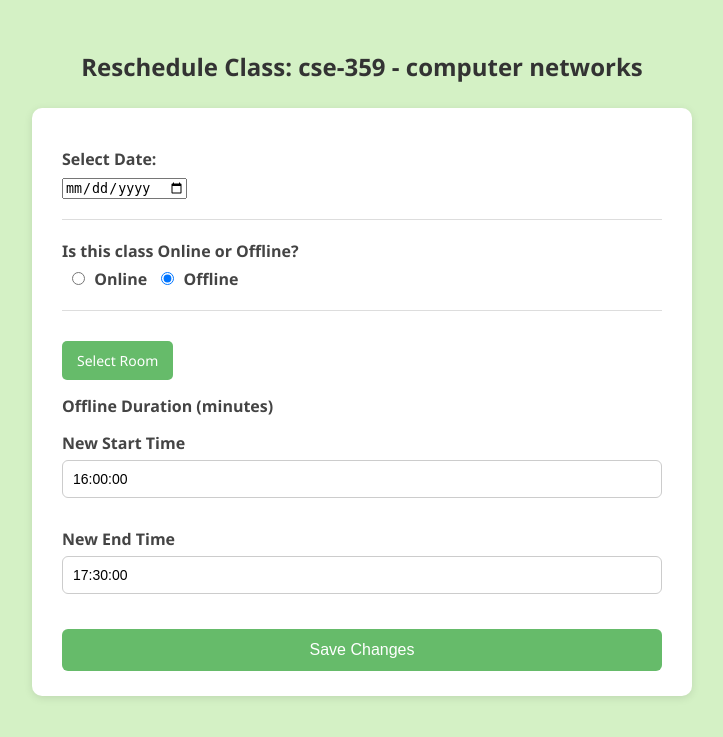
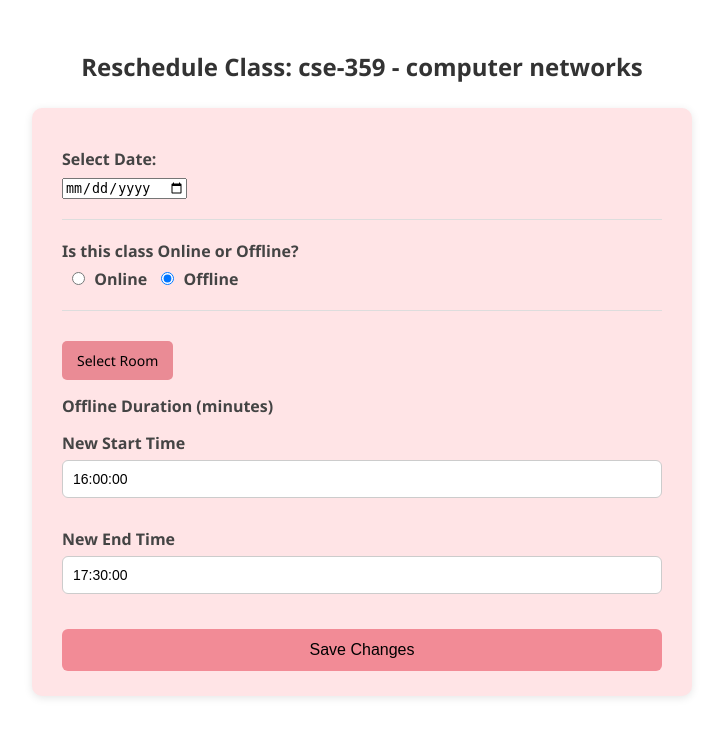
Before and after one commit to Rimi-351/weblab_routine_mgt, a Django app: page /teachers/reschedule/4/ in a window 1280 px wide. Shown: the top 737 px of the page, without its empty margins (278-1001 px from the left). Run offline with Django 5.2, Linux system fonts and the light colour scheme; data comes from the database, SQL or seed files in the repository.

Commit message:
changed css

```diff
--- a/Routine/Routine_Mgt/templates/teachers/reschedule_class.html
+++ b/Routine/Routine_Mgt/templates/teachers/reschedule_class.html
@@ -6,7 +6,7 @@
     <style>
         body {
             font-family: 'Segoe UI', Tahoma, Geneva, Verdana, sans-serif;
-            background-color: #d4f1c5; /* Pastel green background */
+            background-color: #fff;
             margin: 0;
             padding: 30px;
         }
@@ -20,7 +20,7 @@
         form {
             max-width: 600px;
             margin: 0 auto;
-            background-color: #ffffff;
+            background-color: #ffe4e6; /* Pastel pink form background */
             padding: 25px 30px;
             border-radius: 10px;
             box-shadow: 0 2px 8px rgba(0, 0, 0, 0.1);
@@ -56,8 +56,8 @@
         button {
             display: block;
             width: 100%;
-            background-color: #66bb6a; /* Darker pastel green */
-            color: white;
+            background-color: #f28b96; /* Deeper pink */
+            color: black;
             padding: 12px;
             border: none;
             border-radius: 6px;
@@ -67,7 +67,7 @@
         }
 
         button:hover {
-            background-color: #388e3c; /* Even darker shade for hover */
+            background-color: #de5d6a; /* Even deeper pink on hover */
         }
 
         hr {
@@ -83,8 +83,8 @@
 
         .select-room-btn {
             display: inline-block;
-            background-color: #66bb6a; /* Darker pastel green */
-            color: white;
+            background-color:rgb(234, 139, 149); /* 4 shades deeper */
+            color: black;
             padding: 10px 15px;
             border-radius: 5px;
             font-size: 14px;
@@ -94,7 +94,7 @@
         }
 
         .select-room-btn:hover {
-            background-color: #388e3c; /* Darker shade on hover */
+            background-color: #c94756; /* Slightly deeper on hover */
         }
     </style>
 </head>
@@ -105,14 +105,14 @@
             <li class="{{ message.tags }}">{{ message }}</li>
         {% endfor %}
     </ul>
-{% endif %}
+    {% endif %}
 
     <h2>Reschedule Class: {{ class_schedule.subject }}</h2>
 
     <form method="POST">
         {% csrf_token %}
 
-        <!-- Date Picker for selecting the date -->
+        <!-- Date Picker -->
         <label for="selected_date">Select Date:</label>
         <input type="date" id="selected_date" name="selected_date" value="{{ form.selected_date.value }}" required>
 
@@ -132,7 +132,6 @@
         </div>
 
         <div id="offline-fields" style="display: {% if not form.initial.is_online %}block{% else %}none{% endif %};">
-            <!-- Select Room Button -->
             <a href="http://127.0.0.1:8000/routine/available-slots/" class="select-room-btn">Select Room</a>
 
             <label for="offline_duration">Offline Duration (minutes)</label>
@@ -150,7 +149,7 @@
 
     <script>
         document.querySelectorAll('input[name="is_online"]').forEach((input) => {
-            input.addEventListener('change', function() {
+            input.addEventListener('change', function () {
                 if (this.value === 'True') {
                     document.getElementById('online-fields').style.display = 'block';
                     document.getElementById('offline-fields').style.display = 'none';
@@ -161,7 +160,5 @@
             });
         });
     </script>
-
-
 </body>
 </html>
--- a/Routine/Routine_Mgt/templates/teachers/teacher_list.html
+++ b/Routine/Routine_Mgt/templates/teachers/teacher_list.html
@@ -8,7 +8,7 @@
     <style>
         body {
             font-family: 'Segoe UI', Tahoma, Geneva, Verdana, sans-serif;
-            background-color: #e6d6ff; /* deeper pastel lavender */
+            background-color:white; /* deeper pastel lavender */
             margin: 0;
             padding: 20px;
         }
```
